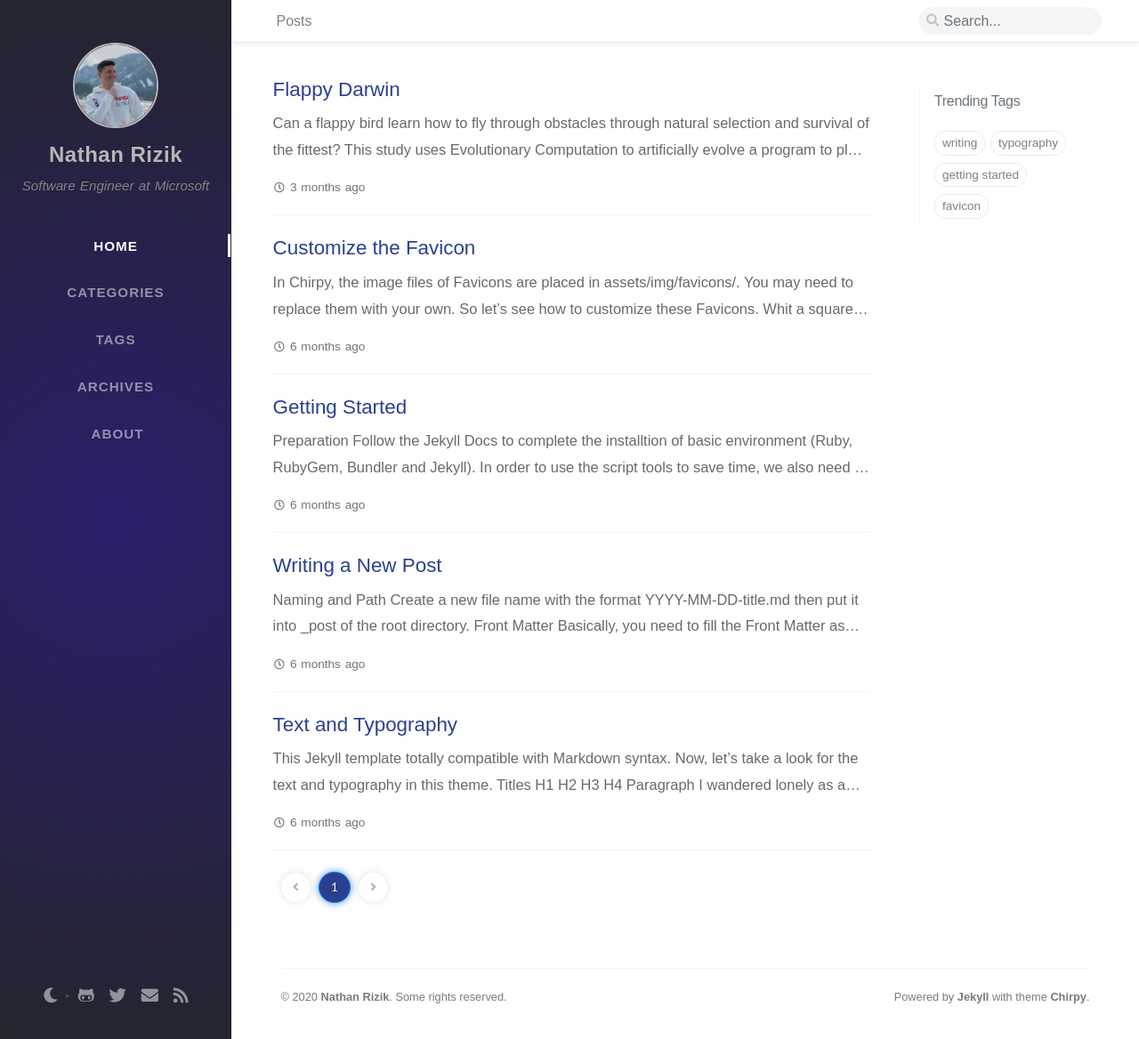
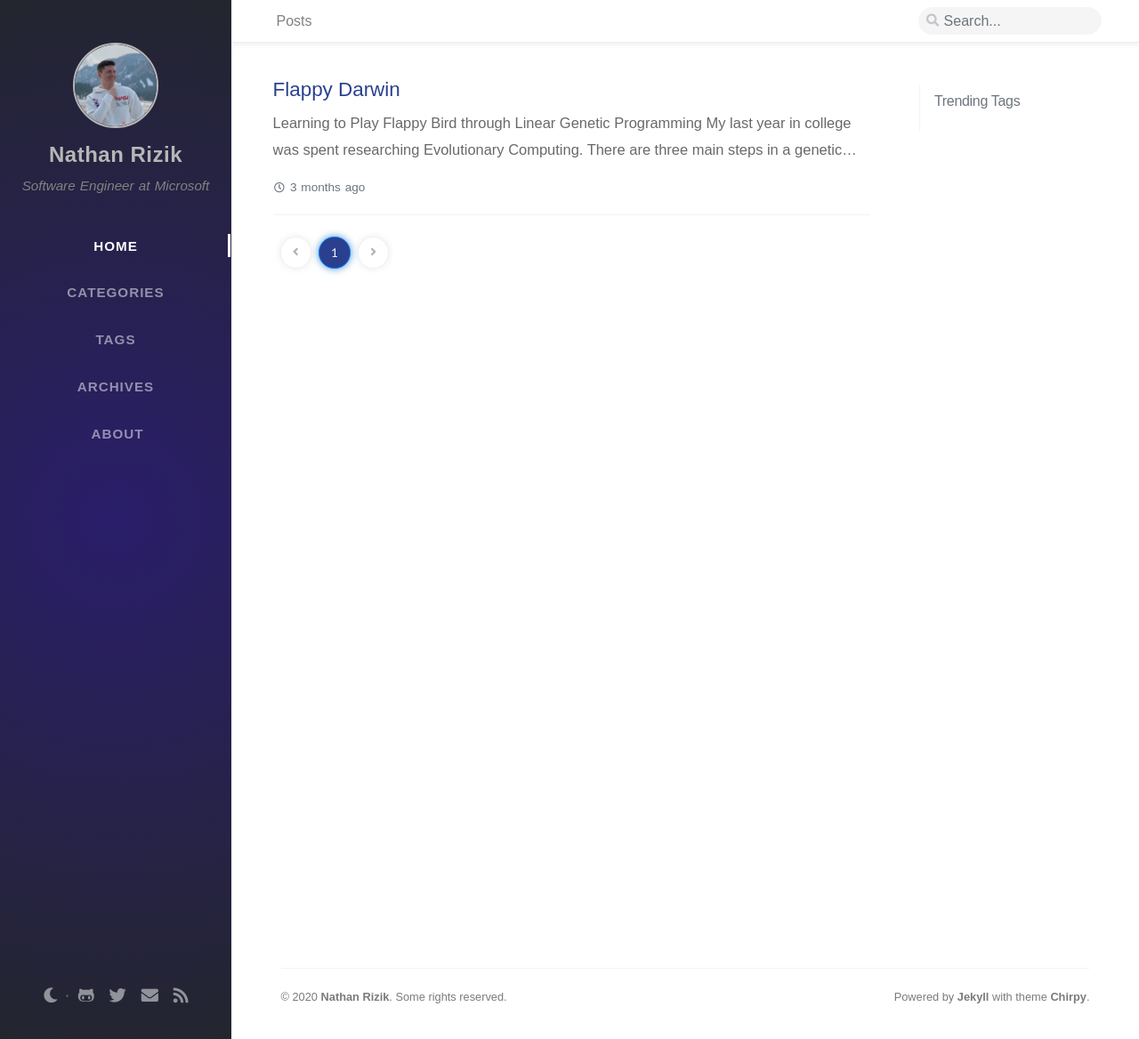
Before and after one commit to NateRiz/nateriz.github.io, a Jekyll site: the page built from index.html, in a window 1280 px wide and 1168 px high. Shown: the whole window at 89% size. Built offline with Jekyll 4.4.1, drawn with Linux system fonts in a browser that asks for light colours; nearby versions of some CDN libraries; some web fonts are replaced; the list of posts is cut into pages by our own code; comment, search, counter and statistics services are not loaded.

Commit message:
remove default posts

````diff
--- a/_posts/2019-08-08-text-and-typography.md
+++ /dev/null
@@ -1,157 +0,0 @@
----
-title: "Text and Typography"
-date: 2019-08-08 11:33:00 +0800
-categories: [Blogging, Demo]
-tags: [typography]
----
-
-This Jekyll template totally compatible with Markdown syntax. Now, let's take a look for the text and typography in this theme.
-
-## Titles
-
-***
-# H1
-
-<h2 data-toc-skip>H2</h2>
-
-<h3 data-toc-skip>H3</h3>
-
-#### H4
-
-***
-
-## Paragraph
-
-I wandered lonely as a cloud
-
-That floats on high o'er vales and hills,
-
-When all at once I saw a crowd,
-
-A host, of golden daffodils;
-
-Beside the lake, beneath the trees,
-
-Fluttering and dancing in the breeze.
-
-## Block Quote
-
-> This line to shows the Block Quote.
-
-## Tables
-
-|Company|Contact|Country|
-|:---|:--|---:|
-|Alfreds Futterkiste | Maria Anders | Germany
-|Island Trading | Helen Bennett | UK
-|Magazzini Alimentari Riuniti | Giovanni Rovelli | Italy
-
-## Link
-
-[http://127.0.0.1:4000](http://127.0.0.1:4000)
-
-
-## Footnote
-
-Click the hook will locate the footnote[^footnote].
-
-
-## Image
-
-![Desktop View]({{ "/assets/img/sample/mockup.png" | relative_url }})
-
-
-## Inline code
-
-This is an example of `Inline Code`.
-
-
-## Code Snippet
-
-### Common
-
-```
-This is a common code snippet, without syntax highlight and line number.
-```
-
-### Specific Languages
-
-#### Console
-
-```console
-$ date
-Sun Nov  3 15:11:12 CST 2019
-```
-
-
-#### Terminal
-
-```terminal
-$ env |grep SHELL
-SHELL=/usr/local/bin/bash
-PYENV_SHELL=bash
-```
-
-#### Ruby
-
-```ruby
-def sum_eq_n?(arr, n)
-  return true if arr.empty? && n == 0
-  arr.product(arr).reject { |a,b| a == b }.any? { |a,b| a + b == n }
-end
-```
-
-#### Shell
-
-```shell
-if [ $? -ne 0 ]; then
-    echo "The command was not successful.";
-    #do the needful / exit
-fi;
-```
-
-#### Liquid
-
-{% raw %}
-```liquid
-{% if product.title contains 'Pack' %}
-  This product's title contains the word Pack.
-{% endif %}
-```
-{% endraw %}
-
-#### HTML
-
-```html
-<div class="sidenav">
-  <a href="#contact">Contact</a>
-  <button class="dropdown-btn">Dropdown
-    <i class="fa fa-caret-down"></i>
-  </button>
-  <div class="dropdown-container">
-    <a href="#">Link 1</a>
-    <a href="#">Link 2</a>
-    <a href="#">Link 3</a>
-  </div>
-  <a href="#contact">Search</a>
-</div>
-```
-
-**Horizontal Scrolling**
-
-```html
-<div class="panel-group">
-  <div class="panel panel-default">
-    <div class="panel-heading" id="{{ category_name }}">
-      <i class="far fa-folder"></i>
-      <p>This is a very long long long long long long long long long long long long long long long long long long long long long line.</p>
-      </a>
-    </div>
-  </div>
-</div>
-```
-
-
-## Reverse Footnote
-
-[^footnote]: The footnote source.
--- a/_posts/2019-08-08-write-a-new-post.md
+++ /dev/null
@@ -1,89 +0,0 @@
----
-title: "Writing a New Post"
-date: 2019-08-08 14:10:00 +0800
-categories: [Blogging, Tutorial]
-tags: [writing]
----
-
-## Naming and Path
-
-Create a new file name with the format `YYYY-MM-DD-title.md` then put it into `_post` of the root directory.
-
-## Front Matter
-
-Basically, you need to fill the [Front Matter](https://jekyllrb.com/docs/front-matter/) as below at the top of the post:
-
-```yaml
----
-title: TITLE
-date: YYYY-MM-DD HH:MM:SS +/-TTTT
-categories: [TOP_CATEGORIE, SUB_CATEGORIE]
-tags: [TAG]
----
-```
-
-> **Note**: The posts' ***layout*** has been set to `post` by default, so there is no need to add the variable ***layout*** in Front Matter block.
-
-- **Categories and Tags**
-
-    The `categories` of each post is designed to contain up to two elements, and the number of elements in `tag` can be zero or infinite.
-
-## Table of Contents
-
-By default, the **T**able **o**f **C**ontents (TOC) is displayed on the right panel of the post. If you want to turn it off globally, go to `_config.yml` and set the variable `toc` to `false`. If you want to turn off TOC for specific post, add the following to post's [Front Matter](https://jekyllrb.com/docs/front-matter/):
-
-```yaml
----
-toc: false
----
-```
-
-
-## Comments
-
-Similar to TOC, the [Disqus](https://disqus.com/) comments is loaded by default in each post, and the global switch is defined by variable `comments` in file `_config.yml` . If you want to close the comment for specific post, add the following to the **Front Matter** of the post:
-
-```yaml
----
-comments: false
----
-```
-
-
-## Code Block
-
-Markdown symbols <code class="highlighter-rouge">```</code> can easily create a code block as following examples.
-
-```
-This is a common code snippet, without syntax highlight and line number.
-```
-
-## Specific Language
-
-Using <code class="highlighter-rouge">```Language</code> you will get code snippets with line Numbers and syntax highlight.
-
-> **Note**: The Jekyll style `{% raw %}{%{% endraw %} highlight LANGUAGE {% raw %}%}{% endraw %}` or `{% raw %}{%{% endraw %} highlight LANGUAGE linenos {% raw %}%}{% endraw %}` are not allowed to be used in this theme !
-
-```yaml
-# Yaml code snippet
-items:
-    - part_no:   A4786
-      descrip:   Water Bucket (Filled)
-      price:     1.47
-      quantity:  4
-```
-
-#### Liquid codes
-
-If you want to display the **Liquid** snippet, surround the liquid code with `{% raw %}{%{% endraw %} raw {%raw%}%}{%endraw%}` and `{% raw %}{%{% endraw %} endraw {%raw%}%}{%endraw%}` .
-
-{% raw %}
-```liquid
-{% if product.title contains 'Pack' %}
-  This product's title contains the word Pack.
-{% endif %}
-```
-{% endraw %}
-
-## Learn More
-For more knowledge about Jekyll posts, visit the [Jekyll Docs: Posts](https://jekyllrb.com/docs/posts/).
--- a/_posts/2019-08-09-getting-started.md
+++ /dev/null
@@ -1,167 +0,0 @@
----
-title: Getting Started
-date: 2019-08-09 20:55:00 +0800
-categories: [Blogging, Tutorial]
-tags: [getting started]
----
-
-## Preparation
-
-Follow the [Jekyll Docs](https://jekyllrb.com/docs/installation/) to complete the installtion of basic environment (Ruby, RubyGem, Bundler and Jekyll). In order to use the script tools to save time, we also need to install [Python](https://www.python.org/downloads/)(version 3.5 or abover) and [ruamel.yaml](https://pypi.org/project/ruamel.yaml/).
-
-In addition, if your machine is running Debian or macOS, make sure you have the [GNU coreutils](https://www.gnu.org/software/coreutils/) installed. Otherwise, get it by:
-
-* Debian
-
-```console
-$ sudo apt-get install coreutils
-```
-
-* macOS
-
-```console
-$ brew install coreutils
-```
-
-
-## Install Jekyll Plugins
-
-Go to the root of repo and run:
-
-```terminal
-$ bundle install
-```
-
-`bundle` will install all the dependent Jekyll Plugins listed in file `Gemfile` automatically.
-
-
-## File Structure
-
-The main files and related brief introductions are listed below.
-
-```sh
-jekyll-theme-chirpy/
-├── _data
-├── _includes
-├── _layouts
-├── _posts          # posts stay here
-├── _scripts
-├── .travis.yml     # remove it
-├── .github         # remove this, too
-├── assets
-├── tabs
-│   └── about.md    # the ABOUT page
-├── .gitignore
-├── 404.html
-├── Gemfile
-├── LICENSE
-├── README.md
-├── _config.yml     # configuration file
-├── tools           # script tools
-├── feed.xml
-├── index.html
-├── robots.txt
-└── sitemap.xml
-```
-
-
-As mentioned above, some files or directories should be removed from your repo:
-
-- .travis.yml
-- .github
-
-
-## Configuration
-
-Customize the variables in file `_config.yml` as needed.
-
-* Avatar
-
-    The sample avatar is `/assets/img/sample/avatar.jpg`. It should be replaced by your own one. Notice that a huge image file will increase the load time of your site, so keep your avatar size as samll as possible(may be *<https://tinypng.com/>* will help).
-
-* TimeZone
-
-    To ensure that the posts' release date matches the city you live in, please modify the field `timezone` correctly. A list of all available values can be found on [TimezoneConverter](http://www.timezoneconverter.com/cgi-bin/findzone/findzone) or [Wikipedia](https://en.wikipedia.org/wiki/List_of_tz_database_time_zones).
-
-
-##  Run Locally
-
-You may want to preview the site before publishing, so just run the script tool:
-
-```terminal
-$ bash tools/run.sh
-```
-
-Open a brower and visit <http://localhost:4000>.
-
-Few days later, you may find that the file changes does not refresh in real time by using `run.sh`. Don't worry, the advanced option `-r` (or `--realtime`) will solve this problem, but it requires [**fswatch**](http://emcrisostomo.github.io/fswatch/) to be installed on your machine.
-
-##  Deploying to GitHub Pages
-
-Before the deployment begins, ensure the `url` in file `_config.yml` has been set to `https://<username>.github.io`(or the custom domain, if you have. e.g. `https://yourdomain.com`). What's more, if you prefer to the [Project site](https://help.github.com/en/github/working-with-github-pages/about-github-pages#types-of-github-pages-sites), change `baseurl` of file `_config.yml` to your project name, starting with a slash. e.g. `/project`.
-
-
-### Option 1: Built by GitHub Pages
-
-By deploying the site in this way, you're allowed to push the source code directly to the remote.
-
-> **Note**: If you want to use any third-party Jekyll plugins that not in [this list](https://pages.github.com/versions/), stop reading the current approach and go to [*Option 2: Build locally*](#option-2-build-locally).
-
-**1**. Rename the repository to:
-
-|Site Type | Repo's Name|
-|:---|:---|
-|User or Organization | `<username>.github.io`|
-|Project| any one except `<username>.github.io`, let's say `project`|
-
-**2**. Commit the changes of the repo first, then run the initialization script:
-
-```console
-$ bash tools/init.sh
-```
-
-> Please note that the *Recent Update* list requires the latest git-log date of posts, thus make sure the changes in `_posts` have been committed before running this command.
-
-it will automatically generates the *Latest Modified Date* and *Categories / Tags* page for the posts.
-
-**3**. Push the changes to `origin/master` then go to GitHub website and enable GitHub Pages service for the repo.
-
-**4**. Check it out:
-
-|Site Type | Site URL |
-|:---|:---|
-|User or Organization | `https://<username>.github.io/`|
-|Project| `https://<username>.github.io/project/`|
-
-
-### Option 2: Build Locally
-
-For security reasons, GitHub Pages runs on `safe` mode, which means the third-party Jekyll plugins or custom scripts won't work. If you want to use any another plugins that not in the [whitelist](https://pages.github.com/versions/), **you have to generate the site locally rather than on GitHub Pages**.
-
-**1**. Browse to GitHub website, create a brand new repo named:
-
-|Site Type | Repo's Name|
-|:---|:---|
-|User or Organization | `<username>.github.io`|
-|Project| any one except `<username>.github.io`, let's say `project`|
-
-and clone it.
-
-**2**. In the root of the source project, build your site by:
-
-```console
-$ bash tools/build.sh -d /path/to/local/project/
-```
-
-The generated static files will be placed in the root of `/path/to/local/project`. Commit and push the changes to the `master` branch on GitHub.
-
-**3**. Go to GitHub website and enable Pages service for the new repository.
-
-**4**. Visit at:
-
-|Site Type | Site URL |
-|:---|:---|
-|User or Organization | `https://<username>.github.io/`|
-|Project| `https://<username>.github.io/project/`|
-
-and enjoy!
--- a/_posts/2019-08-11-customize-the-favicon.md
+++ /dev/null
@@ -1,26 +0,0 @@
----
-title: "Customize the Favicon"
-date: 2019-08-11 00:34:00 +0800
-categories: [Blogging, Tutorial]
-tags: [favicon]
-toc: false
----
-
-In [**Chirpy**](https://github.com/cotes2020/jekyll-theme-chirpy/), the image files of [Favicons](https://www.favicon-generator.org/about/) are placed in `assets/img/favicons/`. You may need to replace them with your own. So let's see how to customize these Favicons.
-
-Whit a square image (PNG, JPG or GIF) in hand, open the site [*Favicon & App Icon Generator*](https://www.favicon-generator.org/) and upload your original image.
-
-![upload-image]({{ "/assets/img/sample/upload-image.png" | relative_url }})
-
-Click button <kbd>Create Favicon</kbd> and wait a moment for the website to generate the icons of various sizes automatically.
-
-![download-icons]({{ "/assets/img/sample/download-icons.png" | relative_url }})
-
-Download the generated package, unzip and delete the following two from the extracted files:
-
-- browserconfig.xml
-- manifest.json
-
-Now, copy the rest image files (`.PNG` and `.ICO`) to cover the original one in folder `assets/img/favicons/`.
-
-Lastly, don't forget to rebuild your site so that the icon becomes your custom edition.
--- a/_posts/2019-12-01-flappy-dawrin.markdown
+++ b/_posts/2019-12-01-flappy-dawrin.markdown
@@ -2,9 +2,9 @@
 layout: post
 title:  "Flappy Darwin"
 date:   2019-12-01 13:29:43 -0800
+categories: [Computational Evolution, Linear Genetic Programming]
+TOC: true
 ---
-
-Can a flappy bird learn how to fly through obstacles through natural selection and survival of the fittest? This study uses Evolutionary Computation to artificially evolve a program to play Flappy Bird.
 
 ## Learning to Play Flappy Bird through Linear Genetic Programming
 
````
